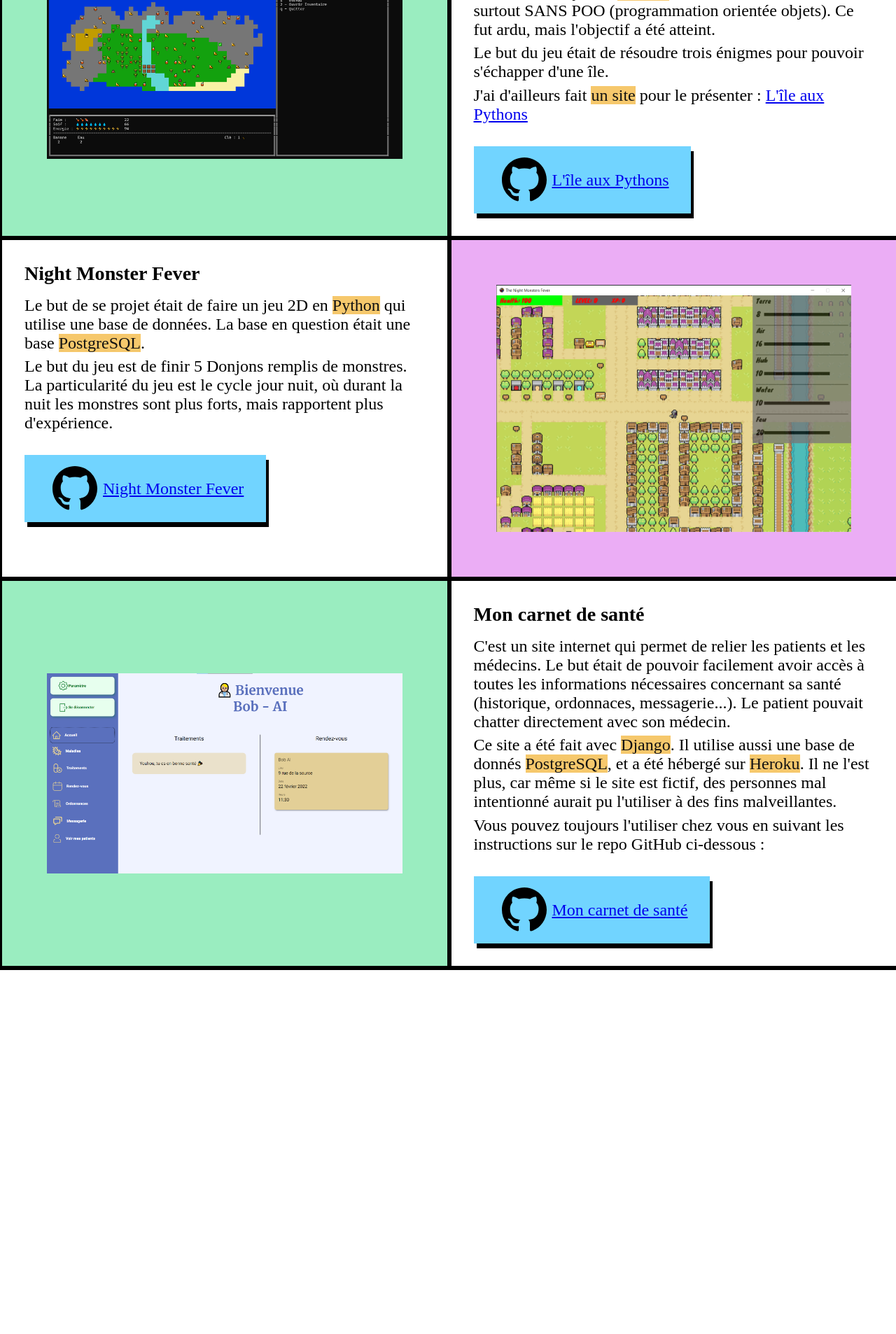
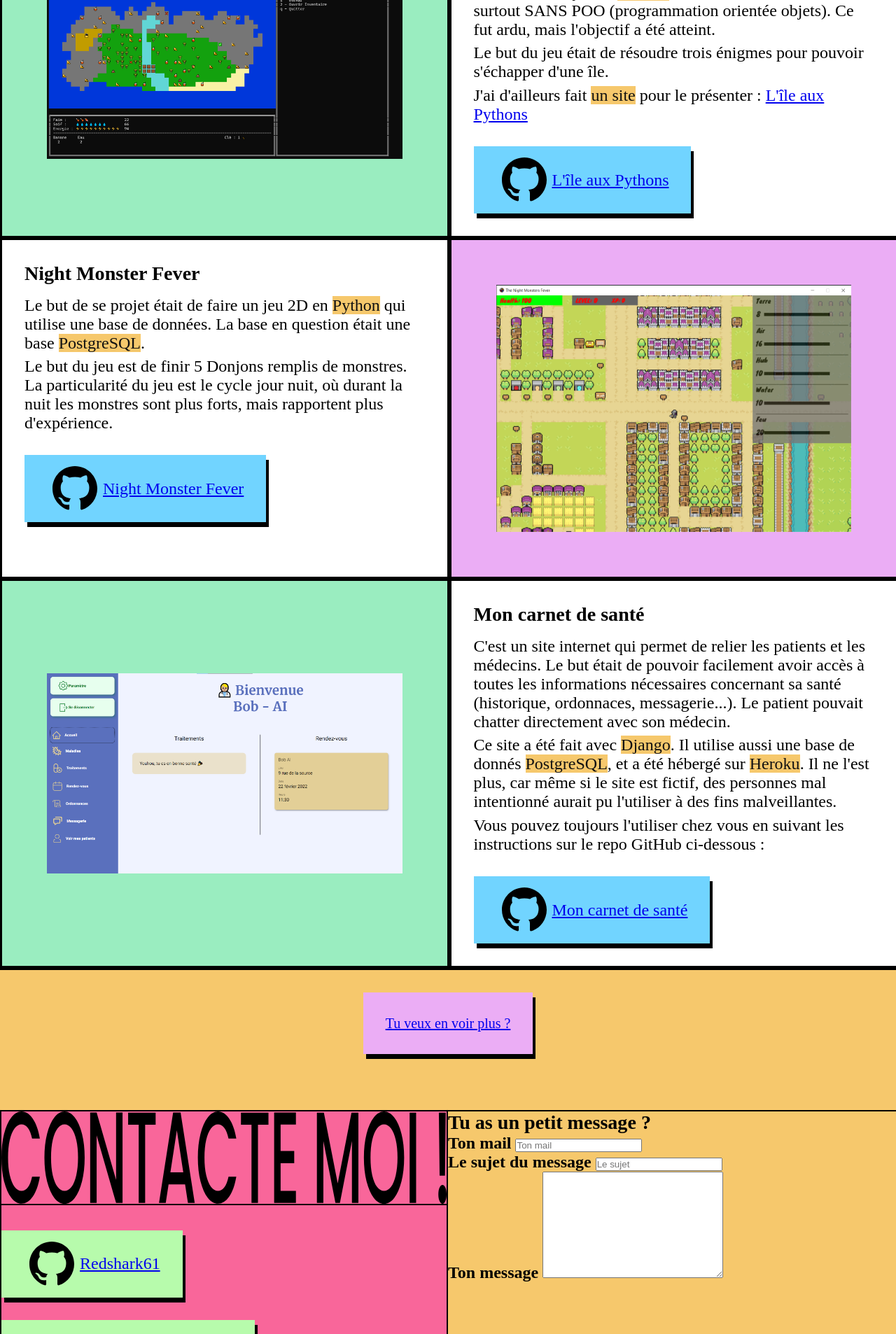
Before and after one commit to Redshark61/site_perso, a PHP site: template views/home.php in a window 1280 px wide. Shown: the part 1974-3880 px from the top of the page at 70% size. Before the commit the page ends 3360 px from the top, so only its background shows below. Run offline with PHP 8.4, Linux system fonts and the light colour scheme; the template is opened without the code that fills it, so the values that code supplies are empty; some web fonts are replaced.

Commit message:
[IMP] added links for contact

```diff
--- a/sources/functions/helper.php
+++ b/sources/functions/helper.php
@@ -30,3 +30,14 @@ function githubLink(string $title, string $link): string
 HTML;
   return $html;
 }
+
+function links(string $title, string $link, string $icon): string
+{
+  $html = <<<HTML
+  <a href="$link" target="_blank" class="github button button--green button--no-hover">
+    <img src="./sources/ressources/$icon.svg" alt="$title">
+    <span class="link__title text">$title</span>
+  </a>
+HTML;
+  return $html;
+}
--- a/sources/scss/components/_button.scss
+++ b/sources/scss/components/_button.scss
@@ -1,5 +1,6 @@
 .button {
 	background: transparent;
+	display: block;
 	overflow: hidden;
 	@include shadow;
 	font-family: "Fraunces";
@@ -44,4 +45,28 @@
 			transform: translate(-50%, -50%) scale(1);
 		}
 	}
+
+	&--pink {
+		&::before {
+			background: $pink;
+		}
+	}
+
+	&--center {
+		margin-inline: auto;
+	}
+
+	&--green {
+		&::before {
+			background: $lighter-green;
+		}
+	}
+
+	&--no-hover {
+		&:hover {
+			&::after {
+				opacity: 0;
+			}
+		}
+	}
 }
--- a/sources/scss/main.css
+++ b/sources/scss/main.css
@@ -3,7 +3,6 @@
 ::before {
   margin: 0;
   padding: 0;
-  -webkit-box-sizing: border-box;
   box-sizing: border-box;
 }
 
@@ -17,12 +16,10 @@ html {
   font-family: "Anek";
   src: url("../../public/fonts/Anek_Gurmukhi/AnekGurmukhi-VariableFont_wdth,wght.ttf") format("truetype");
 }
-
 @font-face {
   font-family: "Fraunces";
   src: url("../../public/fonts/Fraunces/Fraunces-VariableFont_SOFT,WONK,opsz,wght.ttf") format("truetype");
 }
-
 .uppercase {
   text-transform: uppercase;
 }
@@ -51,25 +48,17 @@ html {
 }
 
 .grid {
-  display: -ms-grid;
   display: grid;
 }
 
 .grid--2-2 {
-  -ms-grid-columns: (1fr)[2];
   grid-template-columns: repeat(2, 1fr);
 }
 
 nav {
   background: #ff7af2;
-  display: -webkit-box;
-  display: -ms-flexbox;
   display: flex;
-  -webkit-box-pack: justify;
-      -ms-flex-pack: justify;
   justify-content: space-between;
-  -webkit-box-align: center;
-      -ms-flex-align: center;
   align-items: center;
   height: 8vh;
   padding: 0 2rem;
@@ -99,258 +88,46 @@ nav {
   font-stretch: 125;
   text-decoration: none;
 }
-
 .nav-button:hover {
   text-shadow: 0 0 10px #ebadf5;
-  -webkit-transform: scale(1.1);
   transform: scale(1.1);
 }
 
 .div-nav {
-  display: -webkit-box;
-  display: -ms-flexbox;
   display: flex;
-  -webkit-box-pack: justify;
-      -ms-flex-pack: justify;
   justify-content: space-between;
-  -webkit-box-align: center;
-      -ms-flex-align: center;
   align-items: center;
   width: 30%;
-}
-
-.hero {
-  font-size: 60vw;
-  height: 92vh;
-  display: -webkit-box;
-  display: -ms-flexbox;
-  display: flex;
-  -webkit-box-orient: horizontal;
-  -webkit-box-direction: normal;
-      -ms-flex-direction: row;
-          flex-direction: row;
-  padding-left: 5vw;
-  position: relative;
-  overflow: hidden;
-}
-
-.hero__header {
-  display: -webkit-box;
-  display: -ms-flexbox;
-  display: flex;
-  -webkit-box-orient: vertical;
-  -webkit-box-direction: normal;
-      -ms-flex-direction: column;
-          flex-direction: column;
-  -webkit-box-pack: center;
-      -ms-flex-pack: center;
-          justify-content: center;
-  margin-top: -10%;
-  position: relative;
-  z-index: 1;
-}
-
-@media screen and (max-width: 700px) {
-  .hero__header {
-    -webkit-box-pack: start;
-        -ms-flex-pack: start;
-            justify-content: flex-start;
-    margin-top: 10vh;
-  }
-}
-
-.hero__main-title {
-  font-family: "Anek";
-  font-style: normal;
-  font-weight: 700;
-  font-size: clamp(3rem, 6vw, 100px);
-  line-height: 0.8em;
-  letter-spacing: -0.015em;
-  color: #000000;
-  font-stretch: 125;
-  z-index: 1;
-}
-
-.hero__picture {
-  position: absolute;
-  right: -200px;
-  top: -100px;
-  -webkit-transform: scale(0.8);
-          transform: scale(0.8);
-  aspect-ratio: 1;
-  z-index: 0;
-}
-
-@media screen and (max-width: 1550px) {
-  .hero__picture {
-    right: -250px;
-    -webkit-transform: scale(0.6);
-            transform: scale(0.6);
-  }
-}
-
-@media screen and (max-width: 700px) {
-  .hero__picture {
-    right: -80px;
-    top: 5vh;
-    -webkit-transform: scale(0.8);
-            transform: scale(0.8);
-  }
-}
-
-.skills {
-  margin-top: 20vh;
-  background: #fff;
-  border-top: 2px solid #000;
-  display: -webkit-box;
-  display: -ms-flexbox;
-  display: flex;
-  -webkit-box-orient: vertical;
-  -webkit-box-direction: normal;
-      -ms-flex-direction: column;
-          flex-direction: column;
-  -webkit-box-pack: center;
-      -ms-flex-pack: center;
-          justify-content: center;
-  padding-top: 5vh;
-  position: relative;
-  z-index: 0;
-}
-
-.skills__container {
-  display: -webkit-box;
-  display: -ms-flexbox;
-  display: flex;
-  -webkit-box-orient: horizontal;
-  -webkit-box-direction: normal;
-      -ms-flex-direction: row;
-          flex-direction: row;
-  -ms-flex-pack: distribute;
-      justify-content: space-around;
-  -webkit-box-align: center;
-      -ms-flex-align: center;
-          align-items: center;
-  -ms-flex-wrap: wrap;
-      flex-wrap: wrap;
-  margin-top: 5vh;
-  margin-bottom: 5vh;
-  width: 100%;
-  gap: 5vw;
-  padding: 3rem;
 }
 
 .f-w {
   width: 100%;
 }
 
-.projects {
-  background: #fff;
-  border-top: 2px solid #000;
-  display: -webkit-box;
-  display: -ms-flexbox;
-  display: flex;
-  -webkit-box-orient: vertical;
-  -webkit-box-direction: normal;
-      -ms-flex-direction: column;
-          flex-direction: column;
-  -webkit-box-pack: center;
-      -ms-flex-pack: center;
-          justify-content: center;
-  padding-top: 5vh;
-}
-
-.projects div {
-  border-style: solid;
-  border-color: #000;
-}
-
-.projects div:nth-child(odd) {
-  border-width: 3px 3px 3px 0;
-}
-
-.projects div:nth-child(even) {
-  border-width: 3px 0 3px 3px;
-}
-
-.projects__image {
-  max-width: 100%;
-  display: -webkit-box;
-  display: -ms-flexbox;
-  display: flex;
-  -webkit-box-pack: center;
-      -ms-flex-pack: center;
-          justify-content: center;
-  -webkit-box-align: center;
-      -ms-flex-align: center;
-          align-items: center;
-  padding: 4rem;
-}
-
-.projects__image:nth-child(odd) {
-  background: #9aedc0;
-}
-
-.projects__image:nth-child(even) {
-  background: #ebadf5;
-}
-
-.projects__image img {
-  max-width: inherit;
-}
-
-.projects__text {
-  background: #fff;
-  font-size: 1.5rem;
-  padding: 2rem;
-  position: relative;
-}
-
-.projects__text p {
-  margin-bottom: 0.4rem;
-}
-
-.projects__text p:first-of-type {
-  margin-top: 1rem;
-}
-
 .shadow {
-  -webkit-box-shadow: 4px 7px 0px #000;
   box-shadow: 4px 7px 0px #000;
 }
 
 .card {
   background: #71d4ff;
-  -webkit-box-shadow: 4px 7px 0px #000;
   box-shadow: 4px 7px 0px #000;
   border: 3px solid #000;
-  -webkit-box-shadow: 4px 7px 0px #000000;
   box-shadow: 4px 7px 0px #000000;
   position: relative;
-  -webkit-box-flex: 1;
-      -ms-flex-positive: 1;
   flex-grow: 1;
-  -ms-flex-preferred-size: 15vw;
   flex-basis: 15vw;
-  -ms-flex-negative: 1;
   flex-shrink: 1;
   aspect-ratio: 1;
   max-width: 15vw;
 }
-
 .card--top::after {
   content: attr(data-title);
   position: absolute;
   top: -50px;
   left: -3px;
   right: -3px;
-  display: -webkit-box;
-  display: -ms-flexbox;
   display: flex;
-  -webkit-box-pack: center;
-      -ms-flex-pack: center;
   justify-content: center;
-  -webkit-box-align: center;
-      -ms-flex-align: center;
   align-items: center;
   font-family: "Anek";
   font-style: normal;
@@ -361,15 +138,14 @@ nav {
   height: 50px;
   background: #ebadf5;
   border: 3px solid #000;
-  -webkit-box-shadow: 4px 7px 0px #000000;
   box-shadow: 4px 7px 0px #000000;
   z-index: -1;
 }
 
 .button {
   background: transparent;
+  display: block;
   overflow: hidden;
-  -webkit-box-shadow: 4px 7px 0px #000;
   box-shadow: 4px 7px 0px #000;
   font-family: "Fraunces";
   font-style: normal;
@@ -383,10 +159,8 @@ nav {
   margin-top: 2rem;
   cursor: pointer;
   position: relative;
-  -webkit-transition: all 0.3s ease-in-out;
   transition: all 0.3s ease-in-out;
 }
-
 .button::before {
   content: "";
   position: absolute;
@@ -395,9 +169,7 @@ nav {
   opacity: 1;
   z-index: -1;
 }
-
 .button::after {
-  -webkit-transition: all 0.3s ease-in-out;
   transition: all 0.3s ease-in-out;
   content: "";
   position: absolute;
@@ -406,41 +178,203 @@ nav {
   aspect-ratio: 1;
   top: 50%;
   left: 50%;
-  -webkit-transform: translate(-50%, -50%) scale(0.1);
   transform: translate(-50%, -50%) scale(0.1);
   opacity: 0;
   border-radius: 50%;
   z-index: -1;
 }
-
 .button:hover::after {
   opacity: 1;
-  -webkit-transform: translate(-50%, -50%) scale(1);
   transform: translate(-50%, -50%) scale(1);
+}
+.button--pink::before {
+  background: #ebadf5;
+}
+.button--center {
+  margin-inline: auto;
+}
+.button--green::before {
+  background: #b7fbac;
+}
+.button--no-hover:hover::after {
+  opacity: 0;
 }
 
 .github {
   font-size: 1em;
-  display: -webkit-box;
-  display: -ms-flexbox;
   display: flex;
-  -webkit-box-orient: horizontal;
-  -webkit-box-direction: normal;
-      -ms-flex-direction: row;
   flex-direction: row;
-  -webkit-box-pack: start;
-      -ms-flex-pack: start;
   justify-content: flex-start;
-  -webkit-box-align: center;
-      -ms-flex-align: center;
   align-items: center;
   margin-top: 2rem;
   z-index: 0;
   padding: 0.5rem 2rem;
 }
-
 .github img {
   max-height: 100%;
+}
+
+.skills {
+  margin-top: 20vh;
+  background: #fff;
+  border-top: 2px solid #000;
+  display: flex;
+  flex-direction: column;
+  justify-content: center;
+  padding-top: 5vh;
+  position: relative;
+  z-index: 0;
+}
+.skills__container {
+  display: flex;
+  flex-direction: row;
+  justify-content: space-around;
+  align-items: center;
+  flex-wrap: wrap;
+  margin-top: 5vh;
+  margin-bottom: 5vh;
+  width: 100%;
+  gap: 5vw;
+  padding: 3rem;
+}
+
+.hero {
+  font-size: 60vw;
+  height: 92vh;
+  display: flex;
+  flex-direction: row;
+  padding-left: 5vw;
+  position: relative;
+  overflow: hidden;
+}
+.hero__header {
+  display: flex;
+  flex-direction: column;
+  justify-content: center;
+  margin-top: -10%;
+  position: relative;
+  z-index: 1;
+}
+@media screen and (max-width: 700px) {
+  .hero__header {
+    justify-content: flex-start;
+    margin-top: 10vh;
+  }
+}
+.hero__main-title {
+  font-family: "Anek";
+  font-style: normal;
+  font-weight: 700;
+  font-size: clamp(3rem, 6vw, 100px);
+  line-height: 0.8em;
+  letter-spacing: -0.015em;
+  color: #000000;
+  font-stretch: 125;
+  z-index: 1;
+}
+.hero__picture {
+  position: absolute;
+  right: -200px;
+  top: -100px;
+  transform: scale(0.8);
+  aspect-ratio: 1;
+  z-index: 0;
+}
+@media screen and (max-width: 1550px) {
+  .hero__picture {
+    right: -250px;
+    transform: scale(0.6);
+  }
+}
+@media screen and (max-width: 700px) {
+  .hero__picture {
+    right: -80px;
+    top: 5vh;
+    transform: scale(0.8);
+  }
+}
+
+.projects {
+  background: #fff;
+  border-top: 2px solid #000;
+  display: flex;
+  flex-direction: column;
+  justify-content: center;
+  padding-top: 5vh;
+}
+.projects div {
+  border-style: solid;
+  border-color: #000;
+}
+.projects div:nth-child(odd) {
+  border-width: 3px 3px 3px 0;
+}
+.projects div:nth-child(even) {
+  border-width: 3px 0 3px 3px;
+}
+.projects__image {
+  max-width: 100%;
+  display: flex;
+  justify-content: center;
+  align-items: center;
+  padding: 4rem;
+}
+.projects__image:nth-child(odd) {
+  background: #9aedc0;
+}
+.projects__image:nth-child(even) {
+  background: #ebadf5;
+}
+.projects__image img {
+  max-width: inherit;
+}
+.projects__text {
+  background: #fff;
+  font-size: 1.5rem;
+  padding: 2rem;
+  position: relative;
+}
+.projects__text p {
+  margin-bottom: 0.4rem;
+}
+.projects__text p:first-of-type {
+  margin-top: 1rem;
+}
+
+.contact {
+  display: grid;
+  min-height: 50vh;
+  margin-top: 10vh;
+  position: relative;
+  grid-template-columns: repeat(2, 1fr);
+}
+.contact ul {
+  z-index: 1;
+  position: relative;
+}
+.contact__links {
+  border: 2px solid #000;
+  background-color: #f9669a;
+  width: 100%;
+}
+.contact__links > img {
+  width: 100%;
+  border-bottom: 2px solid #000;
+}
+.contact__links a {
+  line-height: initial;
+}
+.contact__mail {
+  border-top: 2px solid #000;
+  font-size: 1.5rem;
+  font-weight: bold;
+  width: 100%;
+}
+.contact__mean {
+  grid-area: mean;
+  font-size: 1.5rem;
+  font-weight: bold;
+  margin-bottom: 1rem;
 }
 
 body {
@@ -455,5 +389,4 @@ body {
 
 .mt-5 {
   margin-top: 5vh;
-}
-/*# sourceMappingURL=main.css.map */
+}/*# sourceMappingURL=main.css.map */
--- a/sources/scss/main.scss
+++ b/sources/scss/main.scss
@@ -9,10 +9,7 @@
 // layout
 @import "layout/grid";
 @import "layout/nav";
-@import "layout/hero";
-@import "layout/skills";
 @import "layout/image";
-@import "layout/projects";
 
 // components
 @import "components/shadow";
@@ -21,6 +18,10 @@
 @import "components/github";
 
 // pages
+@import "pages/skills";
+@import "pages/hero";
+@import "pages/projects";
+@import "pages/contact";
 
 // themes
 @import "themes/light";
--- /dev/null
+++ b/sources/scss/pages/_contact.scss
@@ -0,0 +1,41 @@
+.contact {
+	display: grid;
+	min-height: 50vh;
+	margin-top: 10vh;
+	position: relative;
+	grid-template-columns: repeat(2, 1fr);
+
+	ul {
+		z-index: 1;
+		position: relative;
+	}
+
+	&__links {
+		border: 2px solid #000;
+		background-color: $dark-pink;
+		width: 100%;
+
+		> img {
+			width: 100%;
+			border-bottom: 2px solid #000;
+		}
+
+		a {
+			line-height: initial;
+		}
+	}
+
+	&__mail {
+		border-top: 2px solid #000;
+		font-size: 1.5rem;
+		font-weight: bold;
+		width: 100%;
+	}
+
+	&__mean {
+		grid-area: mean;
+		font-size: 1.5rem;
+		font-weight: bold;
+		margin-bottom: 1rem;
+	}
+}
--- a/views/home.php
+++ b/views/home.php
@@ -27,7 +27,7 @@ require_once 'sources/functions/helper.php';
         <div class="hero__header">
             <h1 class="hero__main-title uppercase">Un simple portfolio ?</h1>
             <h1 class="hero__main-title uppercase">Un mine d'or !</h1>
-            <button class="button">Tu veux en voir plus ?</button>
+            <button class="button">Des projets, plein de projets !</button>
         </div>
         <picture class="hero__picture">
             <source media="(max-width: 700px)" srcset="sources/ressources/Myself.png">
@@ -112,7 +112,40 @@ require_once 'sources/functions/helper.php';
                 <p>Vous pouvez toujours l'utiliser chez vous en suivant les instructions sur le repo GitHub ci-dessous :</p>
                 <?= githubLink("Mon carnet de santé", "https://github.com/Redshark61/mon-carnet-de-sante") ?>
             </div>
+        </div>
+    </section>
 
+    <a class="button button--pink button--center" href="https://github.com/Redshark61" target="_blank">Tu veux en voir plus ?</a>
+
+    <section class="contact">
+        <div class="contact__links">
+            <img src="sources/ressources/contact.svg" alt="">
+            <div class="contact__mean">
+                <ul>
+                    <li><?= links("Redshark61", "https://github.com/Redshark61", "github") ?></li>
+                    <li><?= links("tim.vannier@gmail.com", "#", "mail") ?></li>
+                    <li><?= links("Timothée Vannier", "https://www.linkedin.com/in/timothée-vannier-19150b238/", "linkedin") ?></li>
+                    <li><?= links("TimotheeVannier", "https://twitter.com/TimotheeVannier", "twitter") ?></li>
+                </ul>
+            </div>
+        </div>
+
+        <div class="contact__mail text">
+            <h3>Tu as un petit message ?</h3>
+            <form action="">
+                <div class="form__group">
+                    <label for="mail">Ton mail</label>
+                    <input type="email" id="mail" name="mail" placeholder="Ton mail">
+                </div>
+                <div class="form__group">
+                    <label for="subject">Le sujet du message</label>
+                    <input type="text" id="subject" name="subject" placeholder="Le sujet">
+                </div>
+                <div class="form__group">
+                    <label for="message">Ton message</label>
+                    <textarea name="message" id="message" cols="30" rows="10"></textarea>
+                </div>
+            </form>
         </div>
     </section>
 
```
Also changed, not shown: public/svg_bouncing_line/style/main.css (+2 -6 lines), sources/ressources/contact.svg (added), sources/ressources/linkedin.svg (added), sources/ressources/mail.svg (added), sources/ressources/twitter.svg (added), sources/scss/pages/_hero.scss (renamed from sources/scss/layout/_hero.scss), sources/scss/pages/_projects.scss (renamed from sources/scss/layout/_projects.scss), sources/scss/pages/_skills.scss (renamed from sources/scss/layout/_skills.scss), 2 other files. Lines whose indentation alone changed are shown as unchanged.
